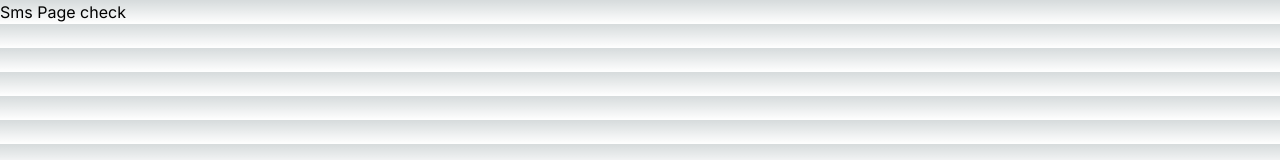
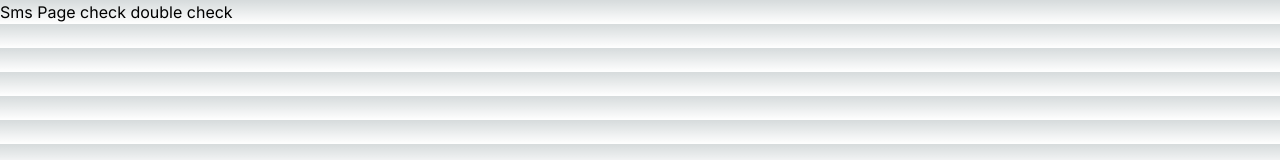
Before and after one commit to raphaelvermeil/GearMeUp, a Next.js app: page /sms in a window 1280 px wide. Shown: the top 160 px of the page. Built offline with nearby package versions, Linux system fonts and the light colour scheme.

Commit message:
Refactor SMS page to include additional check message

```diff
--- a/src/app/sms/page.tsx
+++ b/src/app/sms/page.tsx
@@ -1,3 +1,3 @@
 export default function Page() {
-  return <p>Sms Page check</p>;
+  return <p>Sms Page check double check</p>;
 }
```
